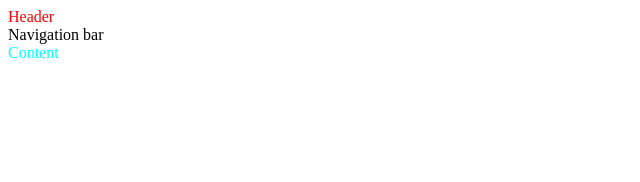
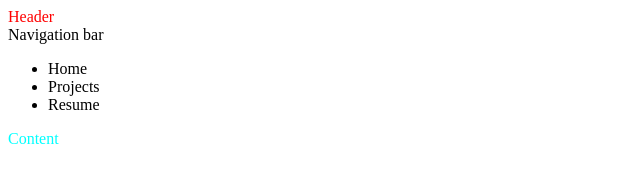
Before and after one commit to joshinishad24/joshinishad24.github.io, a plain HTML site: page index.html in a window 1280 px wide. Shown: the whole page, without its empty margins (0-640 px from the left). Drawn offline with Linux system fonts and the light colour scheme.

Commit message:
Beginning structure

```diff
--- a/index.html
+++ b/index.html
@@ -9,6 +9,13 @@
  <body>
   <div id = "header">Header</div>
   <div id = "navbar">Navigation bar</div>
+    <nav id = "navbar">
+      <ul>
+        <li>Home</li>
+        <li>Projects</li>
+        <li>Resume</li>
+      </ul>
+    </nav>
   <div id = "content">Content</div>
  </body>
 </html>
--- a/styles.css
+++ b/styles.css
@@ -1,9 +1,9 @@
 #header{
-    color: red
+    color: red;
 }
 #navbar {
   display: flex;
 }
 #content{
-    color: aqua
+    color: aqua;
 }
```
